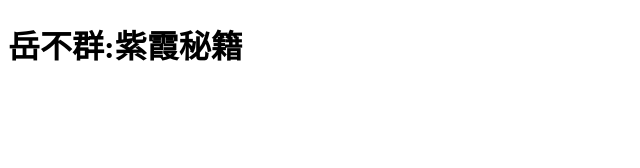
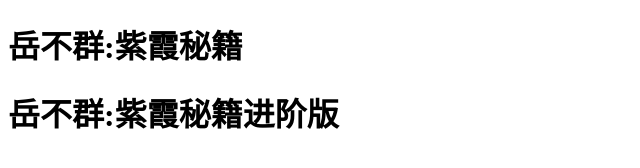
Before and after one commit to anT012/001, a plain HTML site: page index.html in a window 1280 px wide. Shown: the whole page, without its empty margins (0-640 px from the left). Drawn offline with Linux system fonts and the light colour scheme.

Commit message:
紫霞秘籍进阶版

```diff
--- a/index.html
+++ b/index.html
@@ -6,5 +6,6 @@
 </head>
 <body>
 	<h1>岳不群:紫霞秘籍</h1>
+	<h1>岳不群:紫霞秘籍进阶版</h1>
 </body>
 </html>
```
